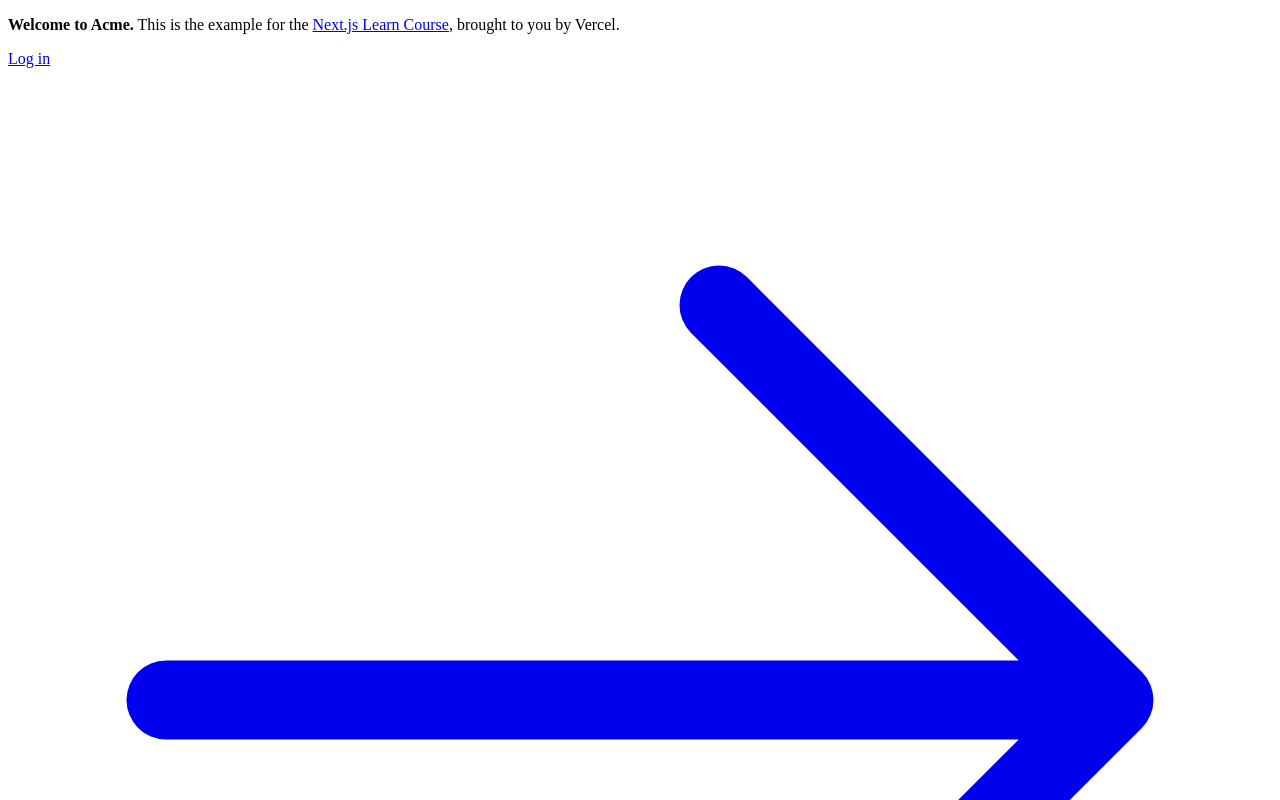
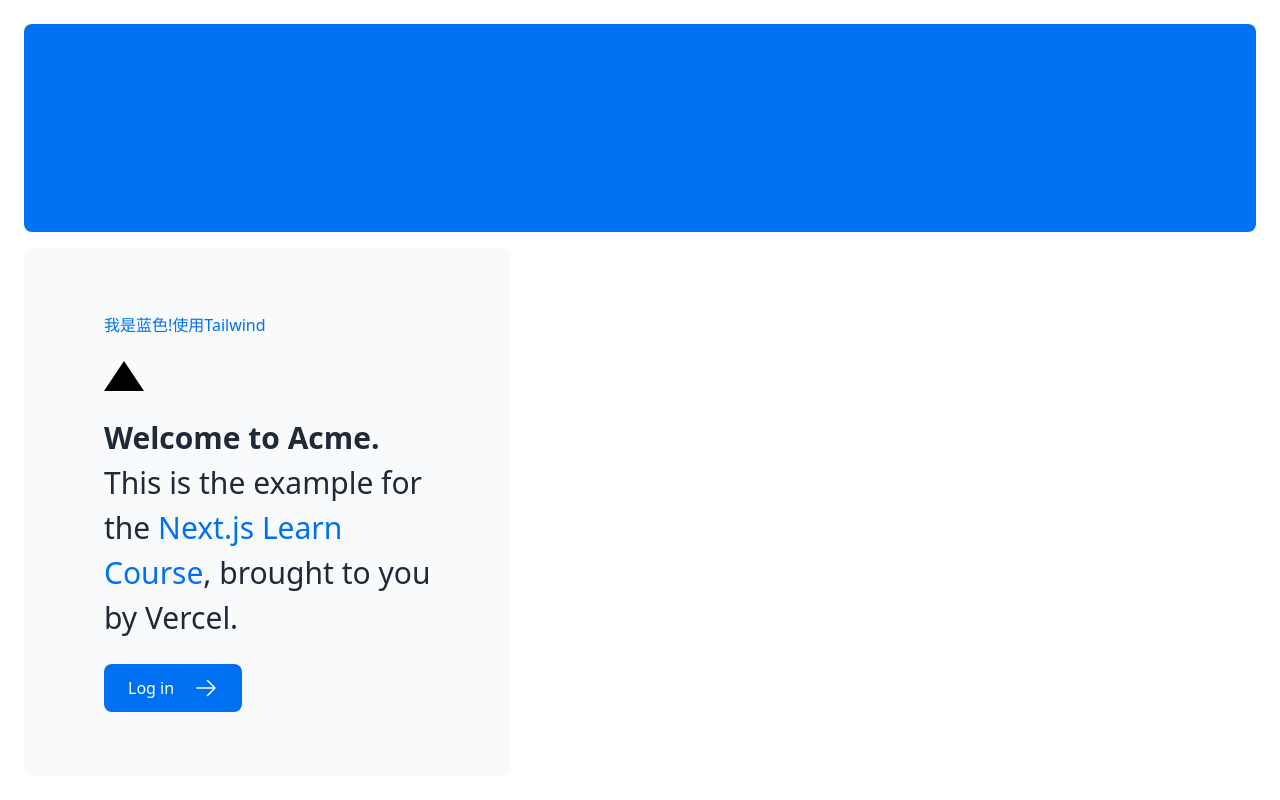
Before and after one commit to hooksl/nextjs-dashboard, a Next.js app: page / in a window 1280 px wide. Shown: the top 800 px of the page. Built offline with nearby package versions, Linux system fonts and the light colour scheme.

Commit message:
使用Tailwind css 样式

```diff
--- a/app/layout.tsx
+++ b/app/layout.tsx
@@ -1,3 +1,4 @@
+import "@/app/ui/global.css"
 export default function RootLayout({
   children,
 }: {
--- a/app/page.tsx
+++ b/app/page.tsx
@@ -10,6 +10,8 @@
             </div>
             <div className="mt-4 flex grow flex-col gap-4 md:flex-row">
                 <div className="flex flex-col justify-center gap-6 rounded-lg bg-gray-50 px-6 py-10 md:w-2/5 md:px-20">
+                    <h1 className='text-blue-500'>我是蓝色!使用Tailwind</h1>
+                    <div className='h-0 w-0 border-b-[30px] border-l-[20px] border-r-[20px] border-b-black border-l-transparent border-r-transparent'></div>
                     <p className={`text-xl text-gray-800 md:text-3xl md:leading-normal`}>
                         <strong>Welcome to Acme.</strong> This is the example for the{' '}
                         <a href="https://nextjs.org/learn/" className="text-blue-500">
```
Also changed, not shown: 1 other file (tests, documents, lock files or other folders).
